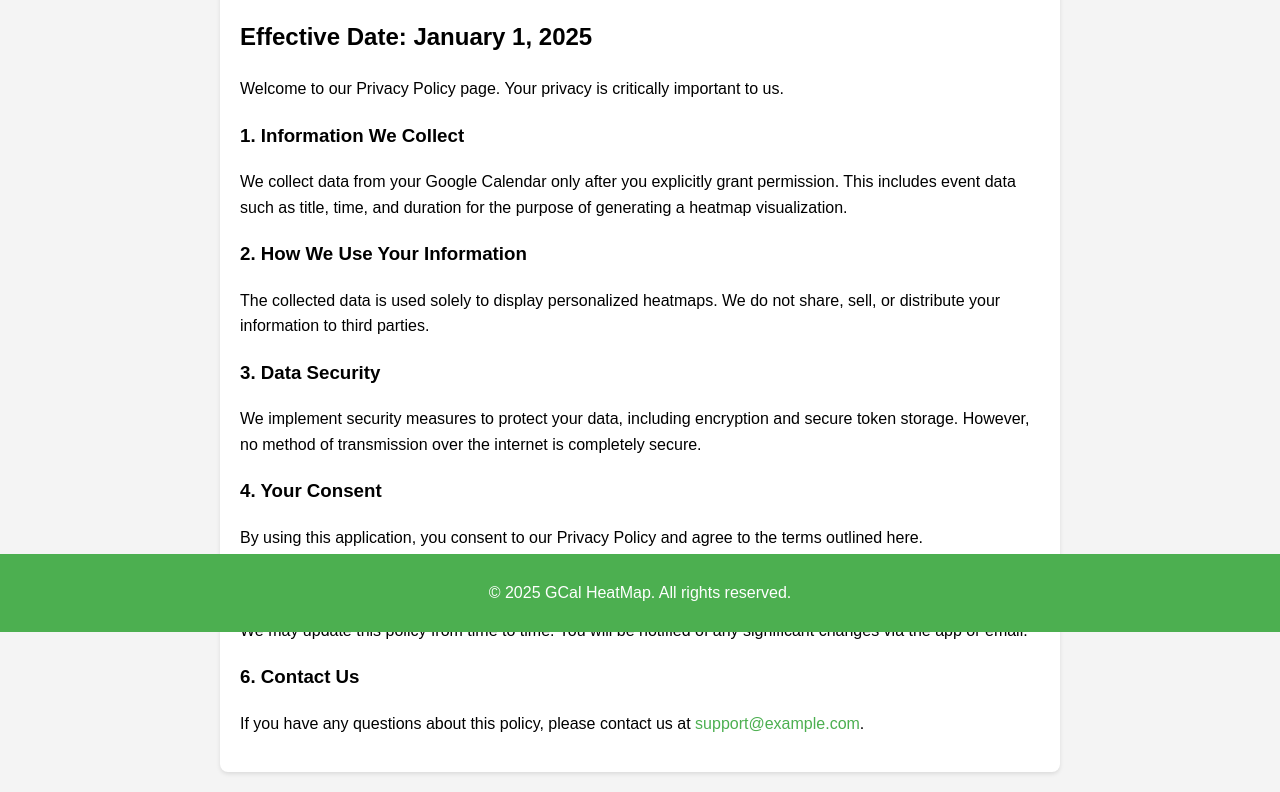
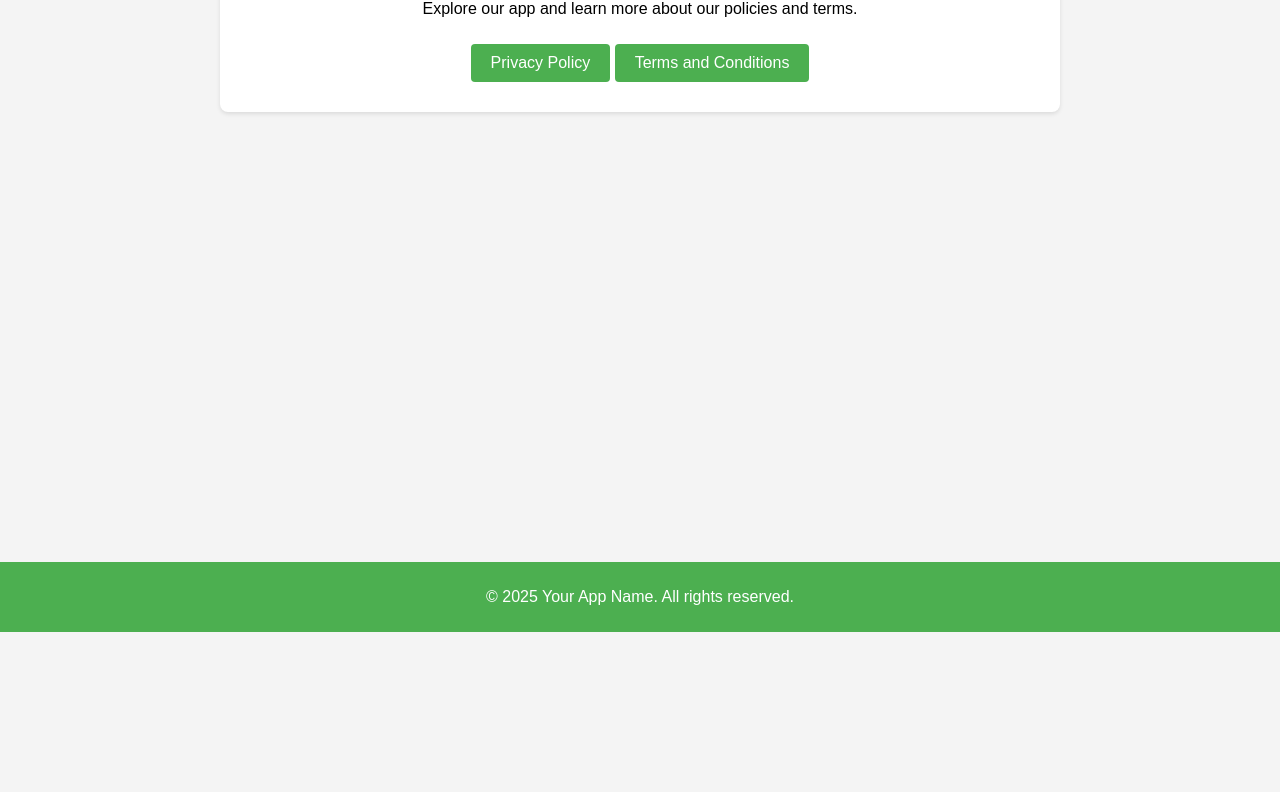
Before and after one commit to chanukagayantha/gcal_heatmap, a plain HTML site: page index.html in a window 1280 px wide. Shown: the part 168-960 px from the top of the page. After the commit the page ends 800 px from the top, so only its background shows below. Drawn offline with Linux system fonts and the light colour scheme.

Commit message:
Update index.html

```diff
--- a/index.html
+++ b/index.html
@@ -3,11 +3,10 @@
 <head>
     <meta charset="UTF-8">
     <meta name="viewport" content="width=device-width, initial-scale=1.0">
-    <title>Privacy Policy</title>
+    <title>Welcome to Our App</title>
     <style>
         body {
             font-family: Arial, sans-serif;
-            line-height: 1.6;
             margin: 0;
             padding: 0;
             background-color: #f4f4f4;
@@ -25,16 +24,20 @@
             background: white;
             border-radius: 8px;
             box-shadow: 0 2px 4px rgba(0, 0, 0, 0.1);
-        }
-        h1 {
-            color: #333;
+            text-align: center;
         }
         a {
-            color: #4CAF50;
+            display: inline-block;
+            margin: 10px 0;
+            padding: 10px 20px;
+            background-color: #4CAF50;
+            color: white;
             text-decoration: none;
+            border-radius: 4px;
+            font-size: 16px;
         }
         a:hover {
-            text-decoration: underline;
+            background-color: #45a049;
         }
         footer {
             text-align: center;
@@ -49,32 +52,15 @@
 </head>
 <body>
     <header>
-        <h1>Privacy Policy</h1>
+        <h1>Welcome to Our App</h1>
     </header>
     <div class="container">
-        <h2>Effective Date: January 1, 2025</h2>
-        <p>Welcome to our Privacy Policy page. Your privacy is critically important to us.</p>
-
-        <h3>1. Information We Collect</h3>
-        <p>We collect data from your Google Calendar only after you explicitly grant permission. This includes event data such as title, time, and duration for the purpose of generating a heatmap visualization.</p>
-
-        <h3>2. How We Use Your Information</h3>
-        <p>The collected data is used solely to display personalized heatmaps. We do not share, sell, or distribute your information to third parties.</p>
-
-        <h3>3. Data Security</h3>
-        <p>We implement security measures to protect your data, including encryption and secure token storage. However, no method of transmission over the internet is completely secure.</p>
-
-        <h3>4. Your Consent</h3>
-        <p>By using this application, you consent to our Privacy Policy and agree to the terms outlined here.</p>
-
-        <h3>5. Changes to This Policy</h3>
-        <p>We may update this policy from time to time. You will be notified of any significant changes via the app or email.</p>
-
-        <h3>6. Contact Us</h3>
-        <p>If you have any questions about this policy, please contact us at <a href="mailto:support@example.com">support@example.com</a>.</p>
+        <p>Explore our app and learn more about our policies and terms.</p>
+        <a href="privacy-policy.html">Privacy Policy</a>
+        <a href="terms-and-conditions.html">Terms and Conditions</a>
     </div>
     <footer>
-        <p>&copy; 2025 GCal HeatMap. All rights reserved.</p>
+        <p>&copy; 2025 Your App Name. All rights reserved.</p>
     </footer>
 </body>
 </html>
```
